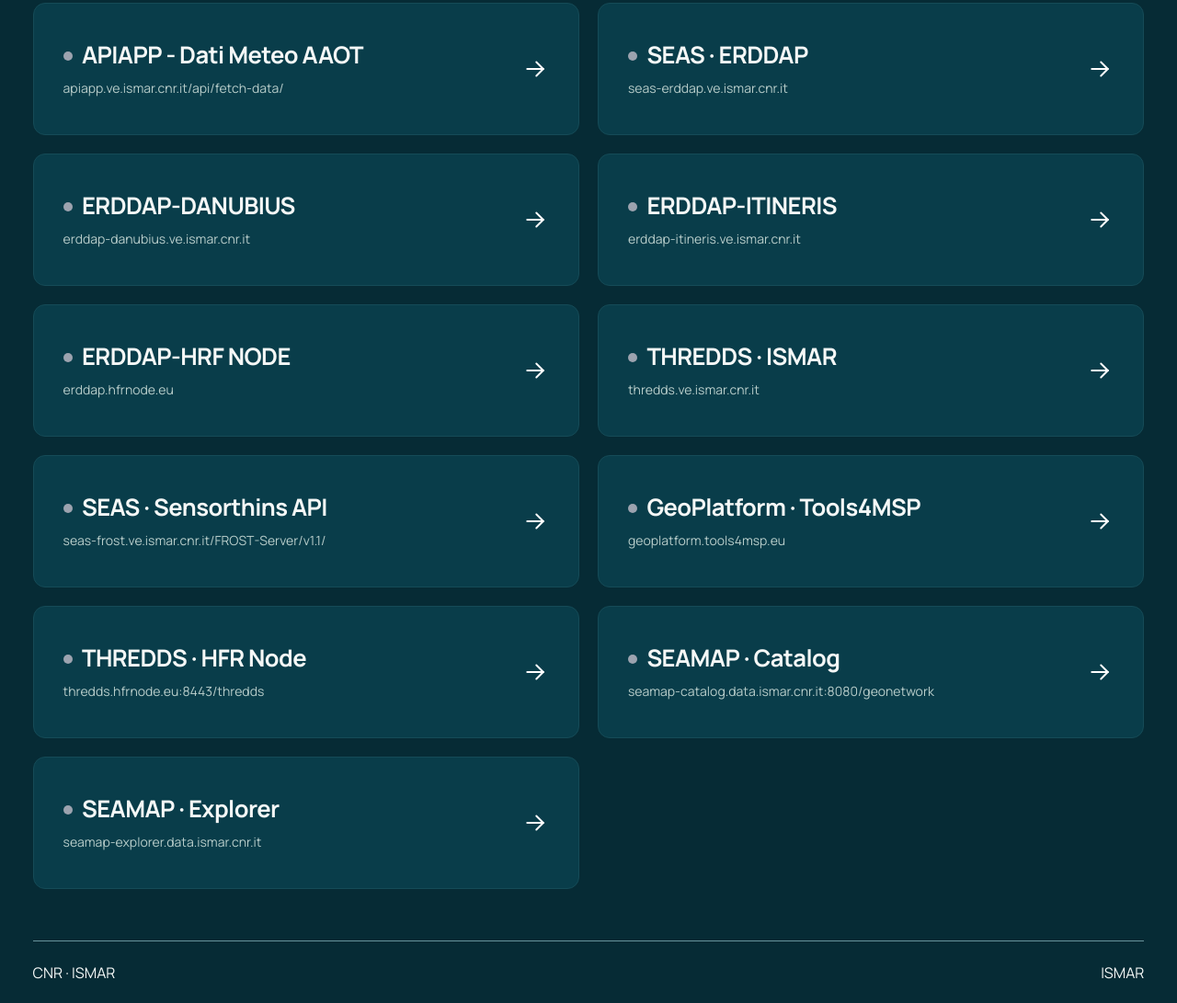
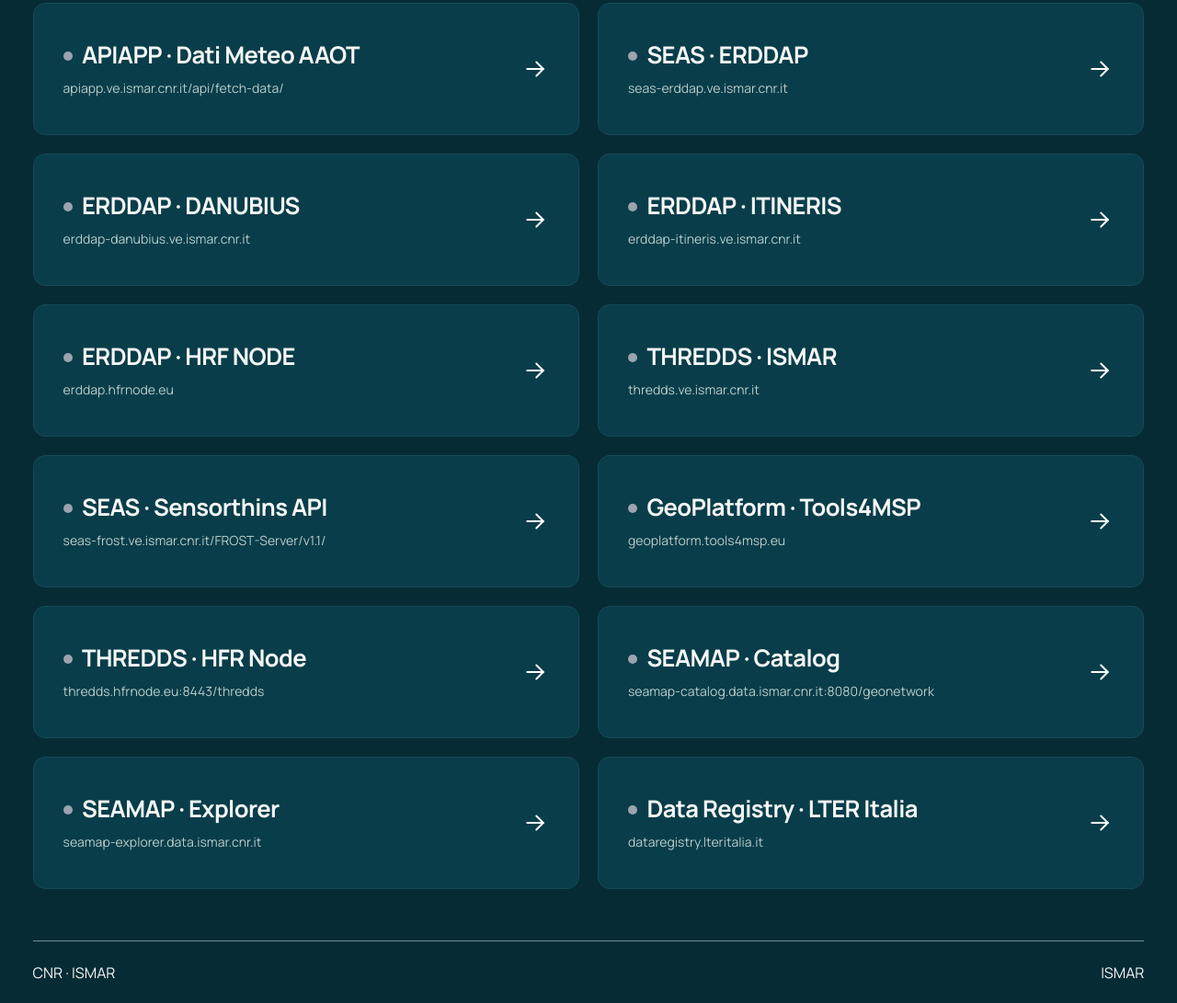
Before and after one commit to federicobellati/public_site, a plain HTML site: page dataservers.html in a window 1280 px wide. Shown: the part 323-1414 px from the top of the page at 92% size. Drawn offline with Linux system fonts and the light colour scheme; no server answers.

Commit message:
Uniforma i nomi dei Data Server e completa i modelli previsionali
Usa il puntino nei titoli dei servizi e aggiunge Data Registry LTER Italia. Collega i cataloghi di Henetus, Nettuno e AdriOper e riutilizza gli indicatori di disponibilità per tutti i cinque modelli. Aggiorna la documentazione.

Verifiche: controlli statici, sintassi JavaScript, dieci scenari di stato per server e modelli e anteprima dei file locali in Chrome.

```diff
--- a/dataservers.html
+++ b/dataservers.html
@@ -4,7 +4,7 @@
   <meta charset="utf-8">
   <meta name="viewport" content="width=device-width, initial-scale=1">
   <meta name="theme-color" content="#062b35">
-  <meta name="description" content="I data server e le API di CNR ISMAR: SEAS ERDDAP, ERDDAP-DANUBIUS, ERDDAP-ITINERIS, ERDDAP-HRF NODE, APIAPP - Dati Meteo AAOT, THREDDS, SensorThing API SEAS, GeoPlatform, HFR Node, SEAMAP Catalog e SEAMAP Explorer.">
+  <meta name="description" content="I data server e le API di CNR ISMAR: SEAS · ERDDAP, ERDDAP · DANUBIUS, ERDDAP · ITINERIS, ERDDAP · HRF NODE, APIAPP · Dati Meteo AAOT, THREDDS, SensorThing API SEAS, GeoPlatform, HFR Node, SEAMAP Catalog, SEAMAP Explorer e Data Registry · LTER Italia.">
   <title>Data Server · CNR ISMAR</title>
   <link rel="icon" href="assets/brand/ismar.svg" type="image/svg+xml">
   <link rel="preload" href="assets/fonts/manrope-variable.ttf" as="font" type="font/ttf" crossorigin>
@@ -37,7 +37,7 @@
         <li>
           <a class="server-card" href="https://apiapp.ve.ismar.cnr.it/api/fetch-data/">
             <span class="server-copy">
-              <span class="server-title">APIAPP - Dati Meteo AAOT</span>
+              <span class="server-title">APIAPP · Dati Meteo AAOT</span>
               <span class="server-url">apiapp.ve.ismar.cnr.it/api/fetch-data/</span>
             </span>
             <img class="server-arrow" src="assets/icons/arrow-right.svg" width="30" height="30" alt="">
@@ -55,7 +55,7 @@
         <li>
           <a class="server-card" href="https://erddap-danubius.ve.ismar.cnr.it/">
             <span class="server-copy">
-              <span class="server-title">ERDDAP-DANUBIUS</span>
+              <span class="server-title">ERDDAP · DANUBIUS</span>
               <span class="server-url">erddap-danubius.ve.ismar.cnr.it</span>
             </span>
             <img class="server-arrow" src="assets/icons/arrow-right.svg" width="30" height="30" alt="">
@@ -64,7 +64,7 @@
         <li>
           <a class="server-card" href="https://erddap-itineris.ve.ismar.cnr.it/" data-status-url="https://erddap-itineris.ve.ismar.cnr.it/erddap/index.html">
             <span class="server-copy">
-              <span class="server-title">ERDDAP-ITINERIS</span>
+              <span class="server-title">ERDDAP · ITINERIS</span>
               <span class="server-url">erddap-itineris.ve.ismar.cnr.it</span>
             </span>
             <img class="server-arrow" src="assets/icons/arrow-right.svg" width="30" height="30" alt="">
@@ -73,7 +73,7 @@
         <li>
           <a class="server-card" href="https://erddap.hfrnode.eu/" data-status-url="https://erddap.hfrnode.eu/erddap/index.html">
             <span class="server-copy">
-              <span class="server-title">ERDDAP-HRF NODE</span>
+              <span class="server-title">ERDDAP · HRF NODE</span>
               <span class="server-url">erddap.hfrnode.eu</span>
             </span>
             <img class="server-arrow" src="assets/icons/arrow-right.svg" width="30" height="30" alt="">
@@ -133,6 +133,15 @@
             <img class="server-arrow" src="assets/icons/arrow-right.svg" width="30" height="30" alt="">
           </a>
         </li>
+        <li>
+          <a class="server-card" href="https://dataregistry.lteritalia.it/">
+            <span class="server-copy">
+              <span class="server-title">Data Registry · LTER Italia</span>
+              <span class="server-url">dataregistry.lteritalia.it</span>
+            </span>
+            <img class="server-arrow" src="assets/icons/arrow-right.svg" width="30" height="30" alt="">
+          </a>
+        </li>
       </ul>
     </nav>
   </main>
--- a/server-status.js
+++ b/server-status.js
@@ -1,7 +1,9 @@
 /* Un solo GET per servizio all'apertura della pagina. Gli errori che il browser
  * non permette di interpretare (CORS, rete, contenuti HTTP) restano grigi. */
 (() => {
-  document.querySelectorAll('.server-card').forEach(async (card) => {
+  document.querySelectorAll('.server-card, .model-card').forEach(async (card) => {
+    const url = card.dataset.statusUrl || (card.matches('a') ? card.href : card.querySelector('a.model-homepage')?.href);
+    if (!url) return;
     const dot = document.createElement('span');
     dot.className = 'server-status';
     dot.setAttribute('role', 'img');
@@ -11,7 +13,7 @@
     const controller = new AbortController();
     const timer = setTimeout(() => controller.abort(), 5000);
     try {
-      const response = await fetch(card.dataset.statusUrl || card.href, {
+      const response = await fetch(url, {
         method: 'GET',
         credentials: 'omit',
         cache: 'no-store',
```
Also changed, not shown: models.html (+6 -6 lines), 1 other file.
